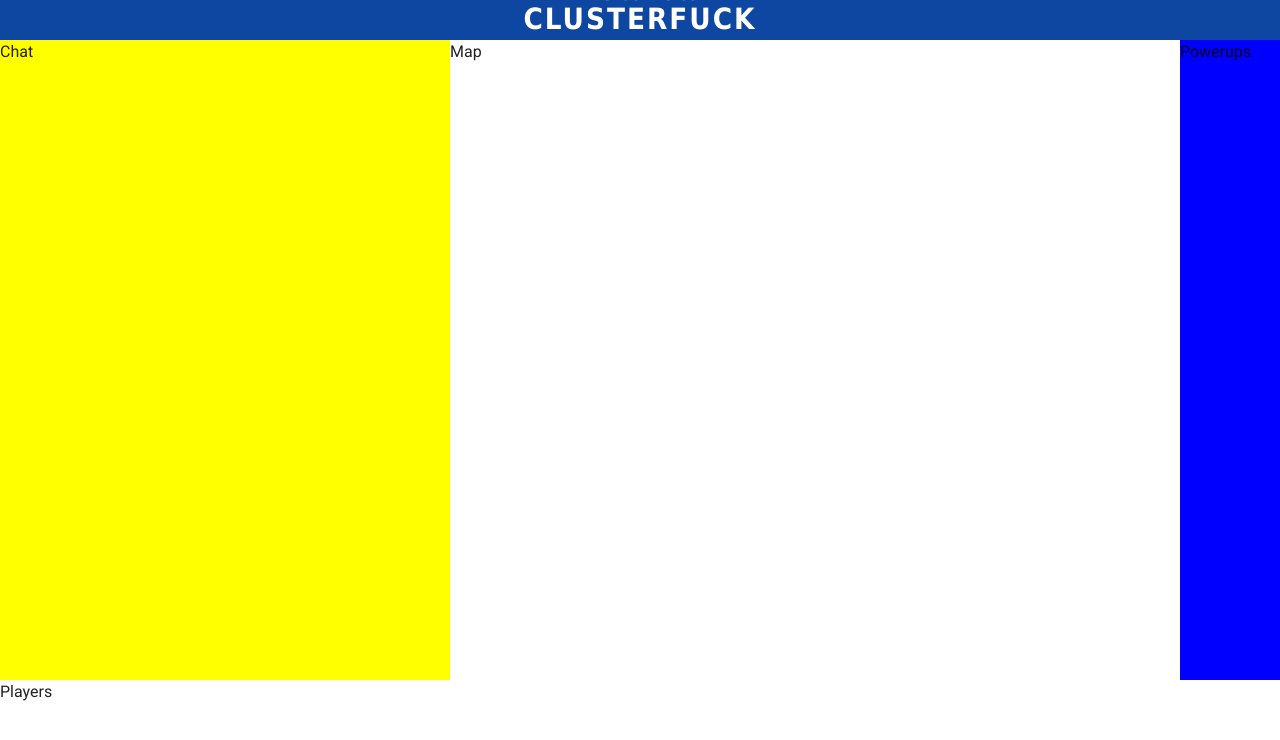
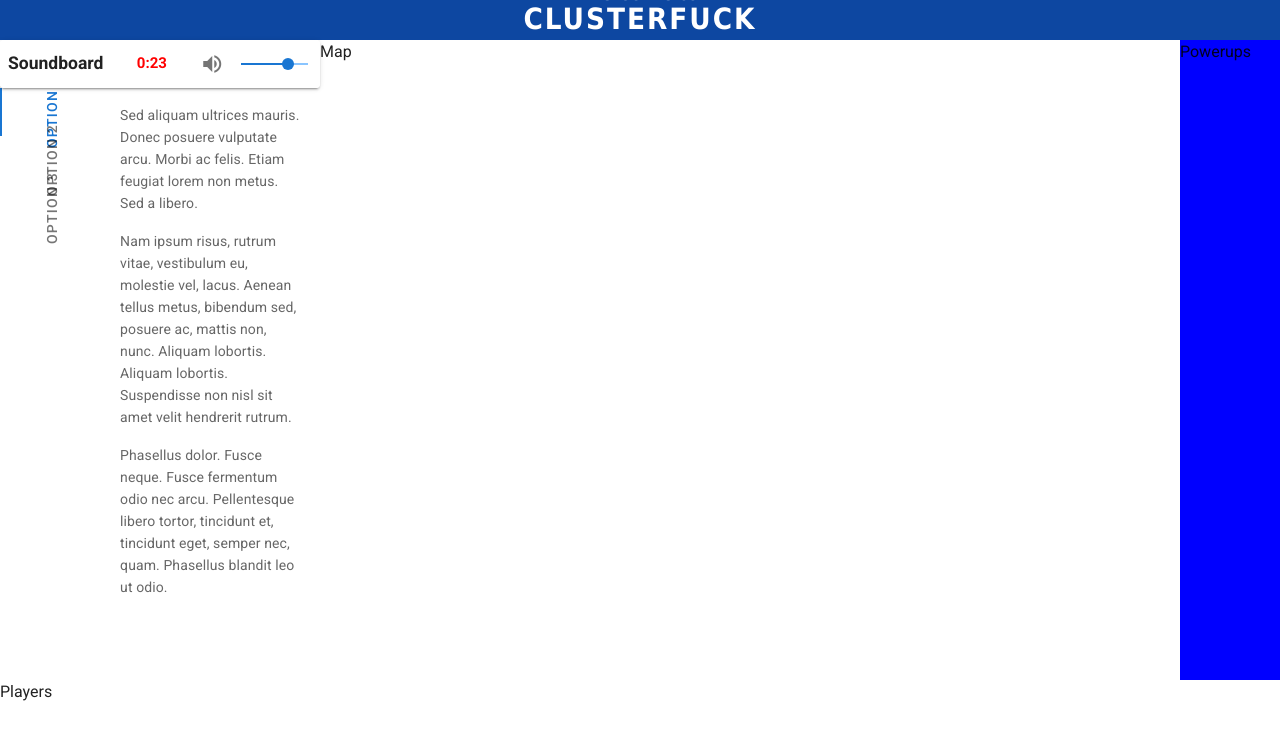
Before and after one commit to GeoffSpielman/BattleBlobs, a Vue app: page /play in a window 1280 px wide. Shown: the top 740 px of the page. Built offline with nearby package versions, Linux system fonts and the light colour scheme.

Commit message:
Commit before deleting soundbar

```diff
--- a/src/components/game/ChatWindow.vue
+++ b/src/components/game/ChatWindow.vue
@@ -0,0 +1,102 @@
+<template>
+  <div id="chatWindowOutermost">
+     <v-tabs vertical>
+      <v-tab class="tabText">
+        Option 1
+      </v-tab>
+      <v-tab class="tabText">
+        Option 2
+      </v-tab>
+      <v-tab class="tabText">
+        Option 3
+      </v-tab>
+
+      <v-tab-item>
+        <v-card flat>
+          <v-card-text>
+            <p>
+              Sed aliquam ultrices mauris. Donec posuere vulputate arcu. Morbi ac felis. Etiam feugiat lorem non metus. Sed a libero.
+            </p>
+
+            <p>
+              Nam ipsum risus, rutrum vitae, vestibulum eu, molestie vel, lacus. Aenean tellus metus, bibendum sed, posuere ac, mattis non, nunc. Aliquam lobortis. Aliquam lobortis. Suspendisse non nisl sit amet velit hendrerit rutrum.
+            </p>
+
+            <p class="mb-0">
+              Phasellus dolor. Fusce neque. Fusce fermentum odio nec arcu. Pellentesque libero tortor, tincidunt et, tincidunt eget, semper nec, quam. Phasellus blandit leo ut odio.
+            </p>
+          </v-card-text>
+        </v-card>
+      </v-tab-item>
+      <v-tab-item>
+        <v-card flat>
+          <v-card-text>
+            <p>
+              Morbi nec metus. Suspendisse faucibus, nunc et pellentesque egestas, lacus ante convallis tellus, vitae iaculis lacus elit id tortor. Sed mollis, eros et ultrices tempus, mauris ipsum aliquam libero, non adipiscing dolor urna a orci. Curabitur ligula sapien, tincidunt non, euismod vitae, posuere imperdiet, leo. Nunc sed turpis.
+            </p>
+
+            <p>
+              Suspendisse feugiat. Suspendisse faucibus, nunc et pellentesque egestas, lacus ante convallis tellus, vitae iaculis lacus elit id tortor. Proin viverra, ligula sit amet ultrices semper, ligula arcu tristique sapien, a accumsan nisi mauris ac eros. In hac habitasse platea dictumst. Fusce ac felis sit amet ligula pharetra condimentum.
+            </p>
+
+            <p>
+              Sed consequat, leo eget bibendum sodales, augue velit cursus nunc, quis gravida magna mi a libero. Nam commodo suscipit quam. In consectetuer turpis ut velit. Sed cursus turpis vitae tortor. Aliquam eu nunc.
+            </p>
+
+            <p>
+              Etiam ut purus mattis mauris sodales aliquam. Ut varius tincidunt libero. Aenean viverra rhoncus pede. Duis leo. Fusce fermentum odio nec arcu.
+            </p>
+
+            <p class="mb-0">
+              Donec venenatis vulputate lorem. Aenean viverra rhoncus pede. In dui magna, posuere eget, vestibulum et, tempor auctor, justo. Fusce commodo aliquam arcu. Suspendisse enim turpis, dictum sed, iaculis a, condimentum nec, nisi.
+            </p>
+          </v-card-text>
+        </v-card>
+      </v-tab-item>
+      <v-tab-item>
+        <v-card flat>
+          <v-card-text>
+            <p>
+              Fusce a quam. Phasellus nec sem in justo pellentesque facilisis. Nam eget dui. Proin viverra, ligula sit amet ultrices semper, ligula arcu tristique sapien, a accumsan nisi mauris ac eros. In dui magna, posuere eget, vestibulum et, tempor auctor, justo.
+            </p>
+
+            <p class="mb-0">
+              Cras sagittis. Phasellus nec sem in justo pellentesque facilisis. Proin sapien ipsum, porta a, auctor quis, euismod ut, mi. Donec quam felis, ultricies nec, pellentesque eu, pretium quis, sem. Nam at tortor in tellus interdum sagittis.
+            </p>
+          </v-card-text>
+        </v-card>
+      </v-tab-item>
+    </v-tabs>
+
+  </div>
+</template>
+
+
+<script lang="ts">
+import { Component, Vue } from "vue-property-decorator";
+
+@Component({
+  name: "ChatWindow",
+})
+export default class ChatWindow extends Vue {
+
+}
+</script>
+
+<style scoped>
+#chatWindowOutermost {
+  height: 100%;
+  width: 100%;
+  display: flex;
+  flex-direction: column;
+  align-items: flex-start;
+}
+
+.tabText{
+    height: 100px;
+}
+.v-tab{
+    transform: rotate(-90deg);
+}
+
+</style>
--- /dev/null
+++ b/src/components/game/SoundboardBar.vue
@@ -0,0 +1,69 @@
+<template>
+  <div id="soundboardOutermost">
+    <v-expansion-panels>
+      <v-expansion-panel>
+        <v-expansion-panel-header hide-actions class="pa-1">
+          <div id="soundboardText"><h3 class="ml-1">Soundboard</h3><h4 style="margin: auto; color: red;"> 0:23 </h4></div>
+          <div id="volumeSlider" v-on:click.stop>
+            <v-slider id="test"
+              v-model="volume"
+              :prepend-icon="volumeIcon"
+              dense
+              hide-details
+            ></v-slider>
+          </div>
+        </v-expansion-panel-header>
+        <v-expansion-panel-content>
+          Lorem ipsum dolor sit amet, consectetur adipiscing elit, sed do
+          eiusmod tempor incididunt ut labore et dolore magna aliqua. Ut enim ad
+          minim veniam, quis nostrud exercitation ullamco laboris nisi ut
+          aliquip ex ea commodo consequat.
+        </v-expansion-panel-content>
+      </v-expansion-panel>
+    </v-expansion-panels>
+  </div>
+</template>
+
+
+<script lang="ts">
+import { Component, Vue } from "vue-property-decorator";
+
+@Component({
+  name: "SoundboardBar",
+})
+export default class SoundboardBar extends Vue {
+  volume: number = 70;
+
+  get volumeIcon(): string{
+    if (this.volume === 0){
+      return "mdi-volume-low";
+    }
+    else if (this.volume > 0 && this.volume < 50){
+      return "mdi-volume-medium";
+    }
+    else{
+      return "mdi-volume-high";
+    }
+  }
+}
+</script>
+
+<style scoped>
+#soundboardOutermost {
+  height: 100%;
+  width: 100%;
+  display: flex;
+  flex-direction: column;
+  align-items: flex-start;
+}
+
+#soundboardText{
+  display: flex;
+  flex-direction: row;
+}
+
+#volumeSlider{
+  max-width: 175px;
+}
+
+</style>
--- a/src/pages/Game.vue
+++ b/src/pages/Game.vue
@@ -1,19 +1,20 @@
 <template>
   <div class="outermostDiv">
     <div id="mainTopRow">
-      <div id="chatColumn">
-        Chat
+      <div id="chatAndSoundsColumn">
+         <div id="soundboardContainer">
+          <soundboard-bar></soundboard-bar>
+        </div>
+        <div id="chatContainer">
+          <chat-window></chat-window>
+        </div>
+
+
       </div>
-      <div id="mapColumn">
-        Map
-      </div>
-      <div id="powerupsColumn">
-        Powerups
-      </div>
+      <div id="mapColumn">Map</div>
+      <div id="powerupsColumn">Powerups</div>
     </div>
-    <div id="playersBottomRow">
-      Players
-    </div>
+    <div id="playersBottomRow">Players</div>
   </div>
 </template>
 
@@ -22,6 +23,7 @@
 import { Component, Vue } from "vue-property-decorator";
 import { PlayerStatus } from "@/models/enums";
 import ChatWindow from "@/components/game/ChatWindow.vue";
+import SoundboardBar from "@/components/game/SoundboardBar.vue"
 import GameGrid from "@/components/game/GameGrid.vue";
 import PowerupsDisplay from "@/components/game/PowerupsDisplay.vue";
 import PlayersBar from "@/components/game/PlayersBar.vue";
@@ -30,6 +32,7 @@
   name: "Game",
   components: {
     ChatWindow,
+    SoundboardBar,
     GameGrid,
     PowerupsDisplay,
     PlayersBar,
@@ -55,20 +58,32 @@
   width: 100%;
 }
 
-#chatColumn{
+#chatAndSoundsColumn {
   display: flex;
-  width: 450px;
-  background-color: yellow;
+  width: 25vw;
+  flex-direction: column;
 }
 
-#mapColumn{
+#mapColumn {
   display: flex;
   flex-grow: 1;
 }
 
-#powerupsColumn{
+#powerupsColumn {
   display: flex;
   width: 100px;
   background-color: blue;
 }
+
+#chatContainer {
+  flex-grow: 1;
+  height: 10px;
+  width: 100%;
+  display: flex;
+}
+
+#soundboardContainer{
+  width: 100%;
+  display: flex;
+}
 </style>
```
Also changed, not shown: 1 other file (tests, documents, lock files or other folders).
